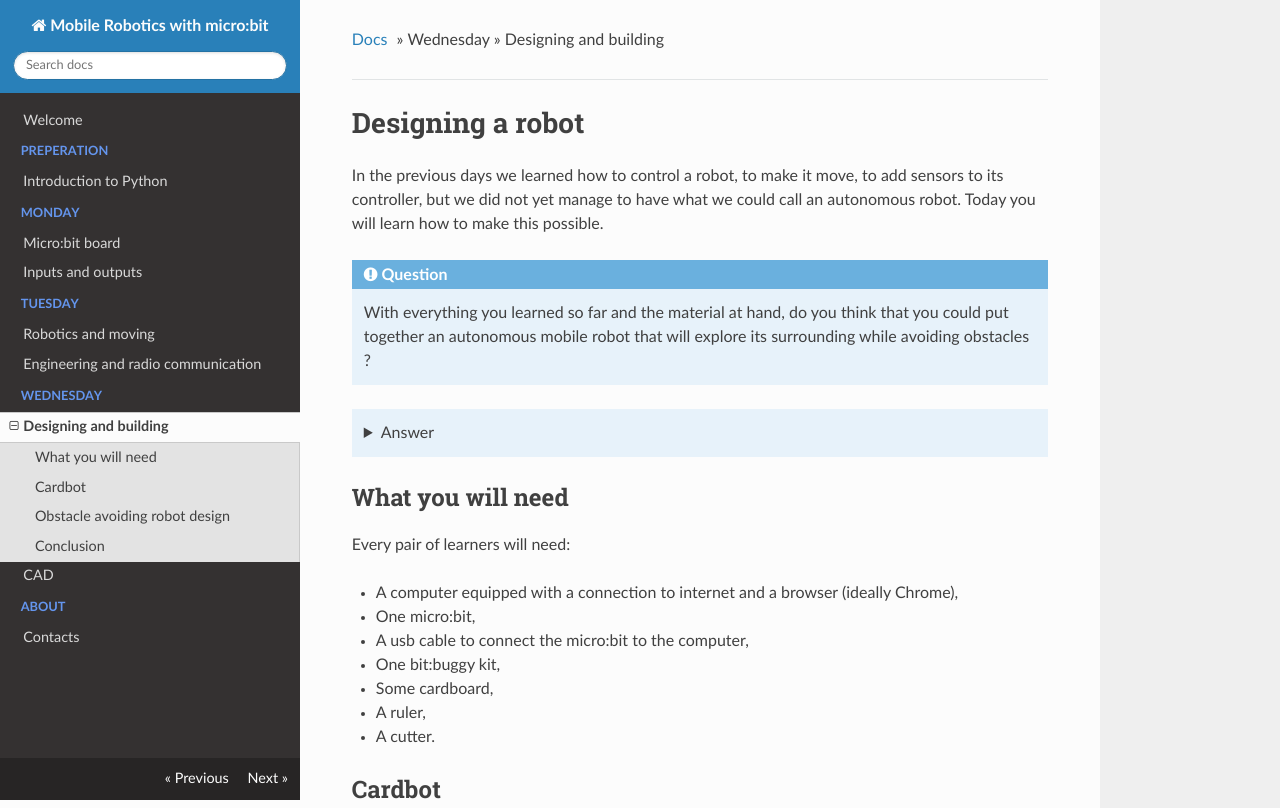
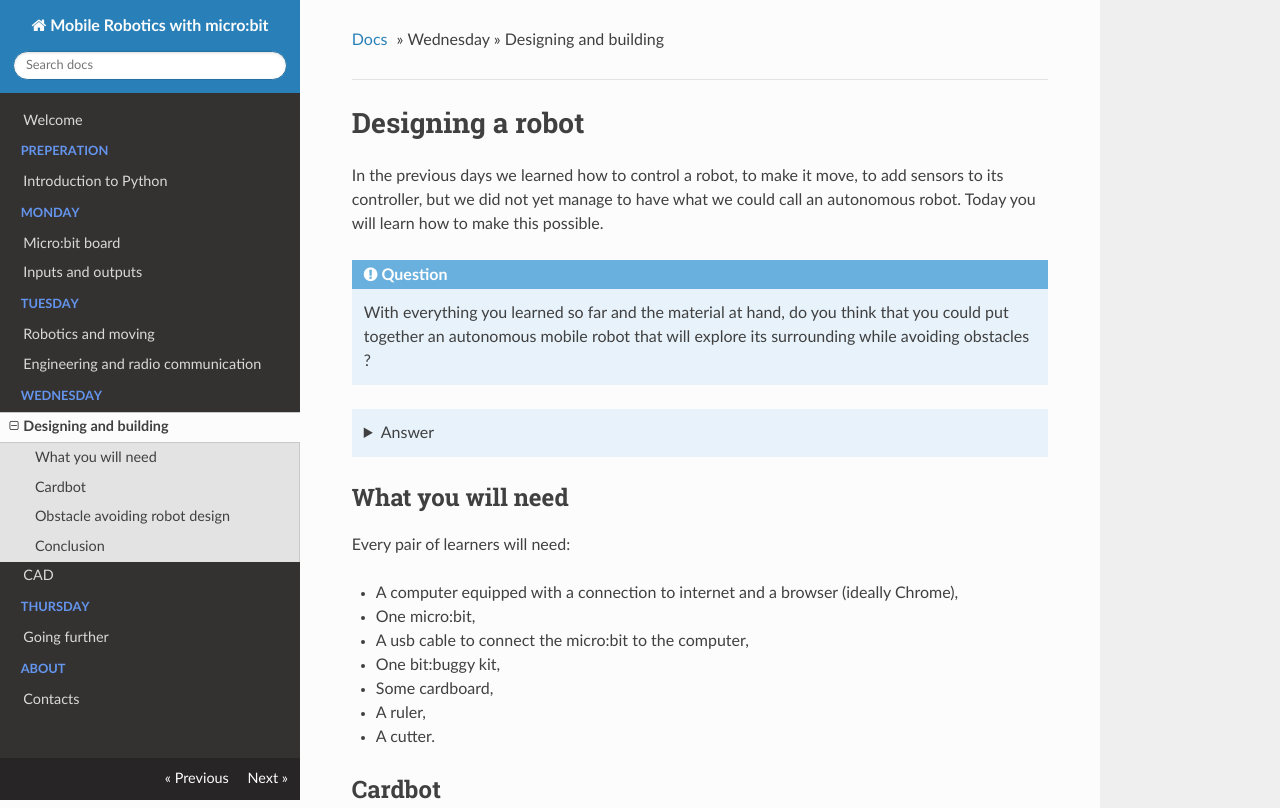
Before and after one commit to MobileRoboticsSchool/MobileRoboticsSchool.github.io, a plain HTML site: page cardbot/index.html in a window 1280 px wide. Shown: the top 808 px of the page. Drawn offline with nearby package versions, Linux system fonts and the light colour scheme.

Commit message:
Add files via upload

```diff
--- a/cardbot/index.html
+++ b/cardbot/index.html
@@ -86,6 +86,11 @@
     </ul>
                     </li>
                     <li class="toctree-l1"><a class="reference internal" href="../cad/">CAD</a>
+                    </li>
+                </ul>
+                <p class="caption"><span class="caption-text">Thursday</span></p>
+                <ul>
+                    <li class="toctree-l1"><a class="reference internal" href="../further/">Going further</a>
                     </li>
                 </ul>
                 <p class="caption"><span class="caption-text">About</span></p>
```
